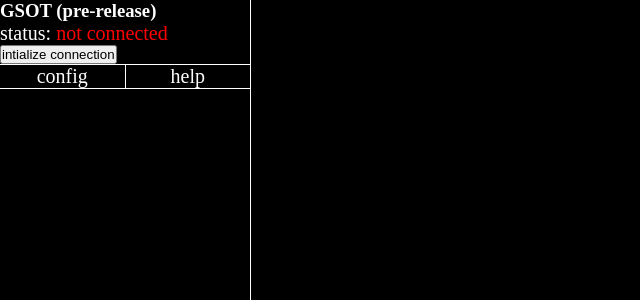
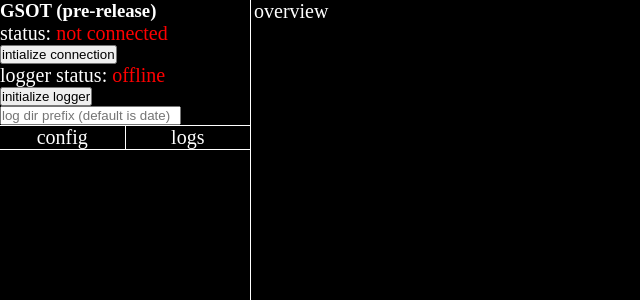
Before and after one commit to cfrankovich/gsot, a React (Create React App) app in the folder client/frontend/: page / in a window 1280 px wide. Shown: the top 300 px of the page, without its empty margins (0-640 px from the left). Built offline with nearby package versions, Linux system fonts and the light colour scheme.

Commit message:
added topic list and logger ui

```diff
--- a/client/frontend/package.json
+++ b/client/frontend/package.json
@@ -19,6 +19,7 @@
   ],
   "devDependencies": {
     "@types/node": "^17.0.29",
+    "@types/react-router-dom": "^5.3.3",
     "concurrently": "^8.2.2",
     "tsup": "^5.12.1",
     "typescript": "^4.9.5"
@@ -28,8 +29,10 @@
     "@types/react": "^18.2.45",
     "@types/react-dom": "^18.2.18",
     "axios": "^1.6.2",
+    "history": "^5.3.0",
     "react": "^18.2.0",
     "react-dom": "^18.2.0",
+    "react-router-dom": "^5.3.3",
     "react-scripts": "^5.0.1"
   },
   "browserslist": {
--- a/client/frontend/src/App.tsx
+++ b/client/frontend/src/App.tsx
@@ -1,11 +1,26 @@
 import React, { useState, useEffect } from "react";
 import Sidebar from "./components/Sidebar";
-import axios from "axios";
+import { createBrowserHistory } from "history";
+import { BrowserRouter as Router, Route } from "react-router-dom";
+import TopicView from "./components/TopicView";
 
 const App: React.FC = () => {
     return (
         <>
-            <Sidebar></Sidebar>
+            <Router>
+                <Sidebar></Sidebar>
+                <Route
+                    path="/topic/:topic"
+                    render={({ match }) => (
+                        <TopicView topic={match.params.topic} />
+                    )}
+                />
+                <Route
+                    exact
+                    path="/"
+                    render={() => <TopicView topic={"overview"} />}
+                />
+            </Router>
         </>
     );
 };
--- a/client/frontend/src/components/Sidebar.tsx
+++ b/client/frontend/src/components/Sidebar.tsx
@@ -1,6 +1,7 @@
-import React, { useState, useEffect } from "react";
+import React, { useState, useEffect, useRef } from "react";
 import SidebarChild from "./SidebarChild";
 import axios from "axios";
+import { Link } from "react-router-dom";
 
 enum Status {
     NotConnected = "not connected",
@@ -30,6 +31,8 @@ function getStatusColor(status: Status): string {
 const Sidebar: React.FC = () => {
     const [status, setStatus] = useState<Status>(Status.NotConnected);
     const [topics, setTopics] = useState<string[]>([]);
+    const [logFileName, setLogFileName] = useState<string>("");
+    const [loggerStatus, setLoggerStatus] = useState<boolean>(false);
 
     const requestAllTopics = () => {
         axios
@@ -44,6 +47,7 @@ const Sidebar: React.FC = () => {
             .catch((err) => {
                 setStatus(Status.Error);
                 setTopics([]);
+                shutdownLogger();
                 console.error("Error fetching topics: ", err);
             });
     };
@@ -62,18 +66,45 @@ const Sidebar: React.FC = () => {
         return () => clearInterval(interval);
     }, [status]);
 
+    const logDirPrefixInputRef = useRef<HTMLInputElement>(null);
+
+    const shutdownLogger = () => {
+        // TODO: shutdown logger
+    };
+
+    const startLogger = () => {
+        if (logDirPrefixInputRef.current == null) {
+            return;
+        }
+        if (status !== Status.Connected) {
+            alert("Status is offline.");
+            return;
+        }
+
+        axios
+            .post("/update-log-file", {
+                logDirPrefix: logDirPrefixInputRef.current.value,
+                topics: topics,
+            })
+            .then((res) => {
+                setLogFileName(res.data);
+            })
+            .catch((err) => {
+                alert("Failed to update log file.");
+            });
+        logDirPrefixInputRef.current.value = "";
+    };
+
     return (
         <div className="sidebar">
             <div className="sidebar-child">
                 <h3>GSOT (pre-release)</h3>
-
                 <p>
                     status:{" "}
                     <span style={{ color: getStatusColor(status) }}>
                         {status}
                     </span>
                 </p>
-
                 {status === Status.NotConnected && (
                     <button onClick={requestAllTopics}>
                         intialize connection
@@ -82,11 +113,43 @@ const Sidebar: React.FC = () => {
                 {status === Status.Error && (
                     <button onClick={requestAllTopics}>retry connection</button>
                 )}
+
+                {!loggerStatus && (
+                    <>
+                        <p>
+                            logger status:{" "}
+                            <span style={{ color: "#f00" }}>offline</span>
+                        </p>
+                        <button onClick={startLogger}>initialize logger</button>
+                    </>
+                )}
+                {loggerStatus && (
+                    <>
+                        <p>
+                            logger status:{" "}
+                            <span style={{ color: "#0f0" }}>online</span>
+                        </p>
+
+                        <button onClick={startLogger}>restart logger</button>
+                    </>
+                )}
+
+                <input
+                    placeholder="log dir prefix (default is date)"
+                    ref={logDirPrefixInputRef}
+                ></input>
             </div>
+
             <div className="sidebar-child config-help-container">
                 <a className="left">config</a>
-                <a className="right">help</a>
+                <a className="right">logs</a>
             </div>
+
+            {status === Status.Connected && (
+                <div className="sidebar-child">
+                    <Link to={`/`}>/*</Link>
+                </div>
+            )}
 
             {topics.map((str, index) => (
                 <SidebarChild name={str}></SidebarChild>
--- a/client/frontend/src/components/SidebarChild.tsx
+++ b/client/frontend/src/components/SidebarChild.tsx
@@ -1,4 +1,5 @@
 import React from "react";
+import { Link } from "react-router-dom";
 
 type SideBarChildProps = {
     name: string;
@@ -7,7 +8,7 @@ type SideBarChildProps = {
 const SidebarChild: React.FC<SideBarChildProps> = (props) => {
     return (
         <div className="sidebar-child">
-            <p>{props.name}</p>
+            <Link to={`/topic${props.name}`}>{props.name}</Link>
         </div>
     );
 };
--- /dev/null
+++ b/client/frontend/src/components/TopicView.tsx
@@ -0,0 +1,15 @@
+import React from "react";
+
+type TopicViewProps = {
+    topic: string;
+};
+
+const TopicView: React.FC<TopicViewProps> = (props) => {
+    return (
+        <div className="viewer">
+            <p>{props.topic}</p>
+        </div>
+    );
+};
+
+export default TopicView;
--- a/client/frontend/src/index.css
+++ b/client/frontend/src/index.css
@@ -49,3 +49,16 @@ li {
 .right {
     border-left: 1px solid var(--secondary-color);
 }
+
+.viewer {
+    margin-left: var(--sidebar-width);
+    padding-left: 4px;
+}
+
+a {
+    color: var(--secondary-color);
+}
+
+a:visited {
+    color: var(--secondary-color);
+}
```
Also changed, not shown: 1 other file (tests, documents, lock files or other folders).
